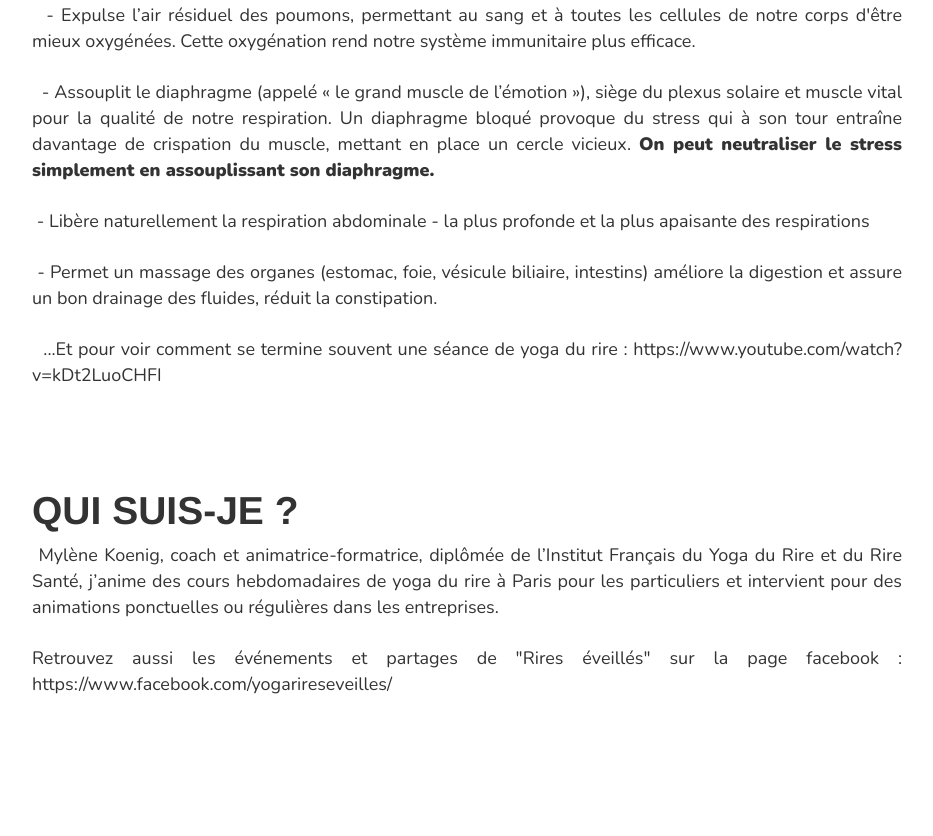
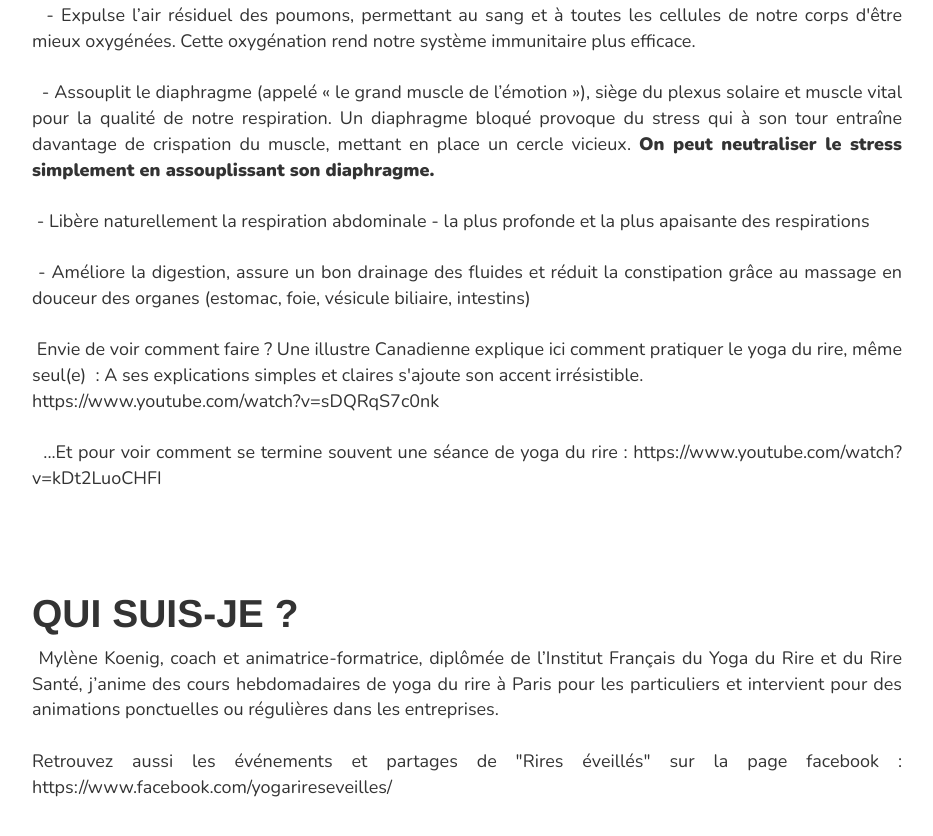
Before and after one commit to arthur-koenig/yoga-rires, a Jekyll site: the page built from presentation/index.html, in a window 1280 px wide and 900 px high, scrolled down 3464 px. Shown: the top 836 px of the window, without its empty margins (173-1106 px from the left). Built offline with Jekyll 4.4.1, drawn with Linux system fonts in a browser that asks for light colours; nearby versions of some CDN libraries; some web fonts are replaced; comment, search, counter and statistics services are not loaded; part of the change alters nothing that is shown.

```diff
--- a/presentation/index.html
+++ b/presentation/index.html
@@ -4,6 +4,7 @@ header-img: "/img/seance.jpg"
 title: Le yoga du rire
 description: Le yoga du rire, qu'est-ce que c'est ? Histoire et détails sur le yoga
   du rire.
+date: '2017-04-20T16:30:04.045Z'
 ---
 <div class="container container-small text-justify-big">
   <br>
@@ -56,7 +57,7 @@ Quand nous rions, nous mobilisons environ 300 muscles !<br>
 - Expulse l’air résiduel des poumons, permettant au sang et à toutes les cellules de notre corps d'être mieux oxygénées. Cette oxygénation rend notre système immunitaire plus efficace.<br><br>&nbsp;
 - Assouplit le diaphragme (appelé « le grand muscle de l’émotion »), siège du plexus solaire et muscle vital pour la qualité de notre respiration. Un diaphragme bloqué provoque du stress qui à son tour entraîne davantage de crispation du muscle, mettant en place un cercle vicieux. <b>On peut neutraliser le stress simplement en assouplissant son diaphragme.<br></b>
 <br>&nbsp;- Libère naturellement la respiration abdominale - la plus profonde et la plus apaisante des respirations <br>
-<br>&nbsp;- Permet un massage des organes (estomac, foie, vésicule biliaire,  intestins) améliore la digestion et assure un bon drainage des fluides, réduit la constipation.<br><br>&nbsp; ...Et pour voir comment se termine souvent une séance de yoga du rire : https://www.youtube.com/watch?v=kDt2LuoCHFI</section>
+<br>&nbsp;- Améliore la digestion, assure un bon drainage des fluides et réduit la constipation grâce au massage en douceur des organes (estomac, foie, vésicule biliaire,  intestins) <br><br>&nbsp;Envie de voir comment faire ? Une illustre Canadienne explique ici comment pratiquer le yoga du rire, même seul(e)&nbsp; : A ses explications simples et claires s'ajoute son accent irrésistible. <br>https://www.youtube.com/watch?v=sDQRqS7c0nk<br><br>&nbsp; ...Et pour voir comment se termine souvent une séance de yoga du rire : https://www.youtube.com/watch?v=kDt2LuoCHFI</section>
 
 
 <section class="section-small">
```
